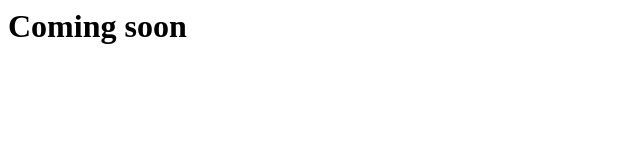
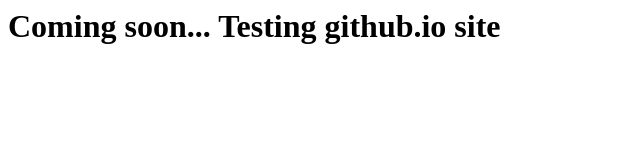
Before and after one commit to murucode/murucode.github.io, a plain HTML site: page index.html in a window 1280 px wide. Shown: the whole page, without its empty margins (0-640 px from the left). Drawn offline with Linux system fonts and the light colour scheme.

Commit message:
Update index.html

```diff
--- a/index.html
+++ b/index.html
@@ -1,3 +1,3 @@
 <html>
-  <h1>Coming soon</h1>
+  <h1>Coming soon... Testing github.io site</h1>
 </html>
```
